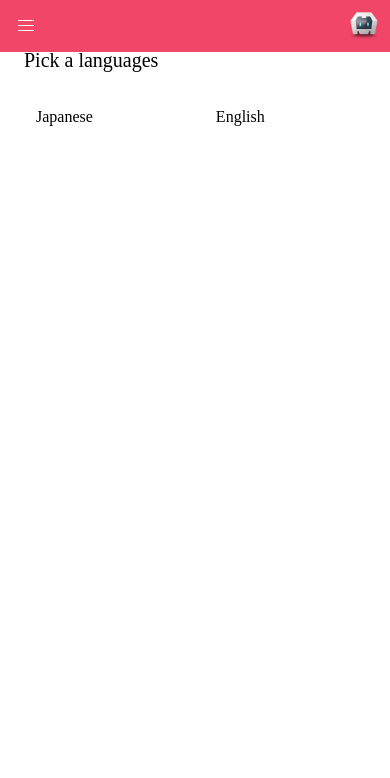
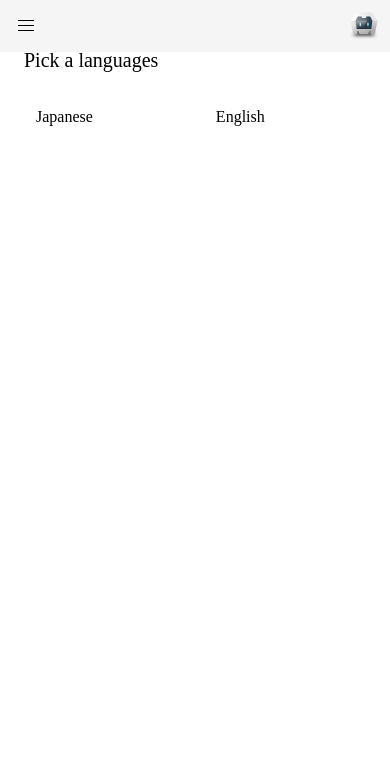
Before and after one commit to teast/njWordPractice, a website built with webpack: page www/index.html in a window 390 px wide. Shown: the top 778 px of the page. Built offline with nearby package versions, Linux system fonts and the light colour scheme.

Commit message:
more work on styling

```diff
--- a/src/customstyle.scss
+++ b/src/customstyle.scss
@@ -9,59 +9,85 @@
 }
 
 :root {
-    --normal-bg: hsl(255, 100%, 100%);
-    --normal-fg: hsl(0, 0%, 0%);
-    --normal-link-bg: #485fc7;
-    --normal-link-fg: var(--normal-bg);
-    --normal-title: var(--normal-fg);
-    --normal-subtitle: var(--normal-fg);
-    --table-fg: hsl(0, 0, 0);
-    --table-bg: hsl(255, 100%, 100%);
-    --table-border: hsl(75, 75%, 75%);
-    --table-row-even-bg: #fafafa;
-    --table-row-even-hover-bg: #f5f5f5;
-    --table-hover-bg: #fafafa;
-    --hover-link-bg: #3a51bb;
-    --hover-link-fg: #fff;
-    --danger-bg: #f14668;
-    --danger-fg: var(--normal-bg);
-    --danger-hover-bg: #ef2e55;
-    --input-shadow-color: rgba(10, 10, 10, 0.05);
-    --input-normal-bg: white;
-    --input-normal-fg: #363636;
-    --input-normal-border-color: #dbdbdb;
-    --input-focus-border-color: #485fc7;
-    --input-normal-placeholder-color: rgba(54, 54, 54, 0.3);
+    --background-150: #fafafa;
+    --background-125: #f5f5f5;
+    --background-100: hsl(255, 100%, 100%);
+    --foreground-100: hsl(0, 0%, 0%);
+    --foreground-50: #363636;
+    --foreground-25: rgba(10, 10, 10, 0.05);
+    --action-100: #485fc7;
+    --action-75: #3a51bb;
+    --border-100: hsl(75, 75%, 75%);
+    --border-25: #dbdbdb;
+    --danger-100: #f14668;
+    --danger-75: #ef2e55;
+    --wrong-100: #fdd;
+    --correct-100: #dfd;
+
 }
 
 html.dark {
-    --normal-bg: hsl(255, 100%, 100%);
-    --normal-fg: hsl(0, 0%, 0%);
-    --normal-link-bg: #485fc7;
-    --normal-link-fg: var(--normal-bg);
-    --normal-title: var(--normal-fg);
-    --normal-subtitle: var(--normal-fg);
-    --table-fg: hsl(0, 0, 0);
-    --table-bg: hsl(255, 100%, 100%);
-    --table-border: hsl(75, 75%, 75%);
-    --table-row-even-bg: #fafafa;
-    --table-row-even-hover-bg: #f5f5f5;
-    --table-hover-bg: #fafafa;
-    --hover-link-bg: #3a51bb;
-    --hover-link-fg: #fff;
-    --danger-bg: #f14668;
-    --danger-fg: var(--normal-bg);
-    --danger-hover-bg: #ef2e55;
-    --input-shadow-color: rgba(10, 10, 10, 0.05);
-    --input-normal-bg: white;
-    --input-normal-fg: #363636;
-    --input-normal-border-color: #dbdbdb;
-    --input-focus-border-color: #485fc7;
-    --input-normal-placeholder-color: rgba(54, 54, 54, 0.3);
+    --background-150: #665889;
+    --background-125: #5d507c;
+    --background-100: #554971;
+    --foreground-100: #dcab6b;
+    --foreground-50: #d8a15a;
+    --foreground-25: #d49849;
+    --action-100: #b1a8c7;
+    --action-75: #a69bbf;
+    --border-100: #5d507c;
+    --border-25: #38304b;
+    --danger-100: #881d32;
+    --danger-75: #6b192c;
+    --correct-100: #2d632d;
 }
 
-@media (prefers-color-scheme: light) {
+@media (prefers-color-scheme: dark) {
+    html:not(.light) {
+        --background-150: #665889;
+        --background-125: #5d507c;
+        --background-100: #554971;
+        --foreground-100: #dcab6b;
+        --foreground-50: #d8a15a;
+        --foreground-25: #d49849;
+        --action-100: #b1a8c7;
+        --action-75: #a69bbf;
+        --border-100: #5d507c;
+        --border-25: #38304b;
+        --danger-100: #881d32;
+        --danger-75: #6b192c;
+        --wrong-100: #881d32;
+        --correct-100: #2d632d;
+    }
+}
 
+:root {
+    --normal-bg: var(--background-100);
+    --light-bg: var(--background-125);
+    --normal-fg: var(--foreground-100);
+    --normal-link-bg: var(--action-100);
+    --normal-link-fg: var(--normal-bg);
+    --normal-title: var(--foreground-100);
+    --normal-subtitle: var(--foreground-100);
+    --table-fg: var(--foreground-100);
+    --table-bg: var(--background-100);
+    --table-border: var(--border-100);
+    --table-row-even-bg: var(--background-125);
+    --table-row-even-hover-bg: var(--background-150);
+    --table-hover-bg: var(--background-125);
+    --hover-link-bg: var(--action-75);
+    --hover-link-fg: var(--background-100);
+    --danger-bg: var(--danger-100);
+    --danger-fg: var(--foreground-100);
+    --danger-hover-bg: var(--danger-75);
+    --input-shadow-color: var(--foreground-25);
+    --input-normal-bg: var(--background-100);
+    --input-normal-fg: var(--foreground-50);
+    --input-normal-border-color: var(--border-25);
+    --input-focus-border-color: var(--action-100);
+    --input-normal-placeholder-color: var(--foreground-25);
+    --wrong-color: var(--wrong-100);
+    --correct-color: var(--correct-100);
 }
 
 *, *::before, *::after {
@@ -152,6 +178,9 @@ a {
     }
 
     &.is-link {
+        background-color: var(--normal-link-bg);
+        color: var(--normal-link-fg);
+
         .navbar-brand {
             a {
                 &.navbar-item {
@@ -173,6 +202,10 @@ a {
         position: fixed;
         right: 0;
         z-index: 30;
+    }
+
+    &.is-light-bg {
+        background-color: var(--light-bg);
     }
 
     &.is-danger {
--- a/src/mystyle.scss
+++ b/src/mystyle.scss
@@ -14,11 +14,11 @@
 }
 
 .summary-correct {
-    background-color: #dfd;
+    background-color: var(--correct-color);
 }
 
 .summary-wrong {
-    background-color: #fdd;
+    background-color: var(--wrong-color);
 }
 
 .level.summary-correct,
@@ -32,6 +32,6 @@
 }
 
 .success-guess {
-    border: 1px solid #050;
+    border: 1px solid var(--correct-color);
     border-radius: 0.25rem;
 }
--- a/www/index.html
+++ b/www/index.html
@@ -33,98 +33,11 @@
         <meta name="msapplication-tap-highlight" content="no">
         <meta name="viewport" content="initial-scale=1, width=device-width, viewport-fit=cover">
         <meta name="color-scheme" content="light dark">
-        <!--<link rel="stylesheet" href="css/index.css">-->
         <link rel="stylesheet" href="css/mystyles.css">
         <title>njWordPractice</title>
     </head>
     <body>
-      <!--
-        <h1 class="title">
-            Word practice
-          </h1>
-
-          <div id="game-choose-language">
-            <p class="subtitle">Pick a languages</p>
-            <table class="table is-striped is-hoverable is-fullwidth">
-              <tbody id="game-choose-language-tbody">
-                <tr>
-                  <td>Japanese</td>
-                  <td>English</td>
-                </tr>
-                <tr>
-                  <td>Japanese</td>
-                  <td>English</td>
-                </tr>
-              </tbody>
-            </table>
-          </div>
-          <div id="game-choose-words">
-            <p class="subtitle">Choose words</p>
-            <table class="table is-striped is-hoverable is-fullwidth">
-              <tbody id="game-choose-words-tbody">
-                <tr>
-                  <td colspan="2"><input type="checkbox"> Unit 1</td>
-                </tr>
-                <tr>
-                  <td style="width: 5px"></td>
-                  <td><input type="checkbox"> 食べ（たべ</td>
-                </tr>
-              </tbody>
-            </table>
-            <div class="buttons">
-              <a id="game-choose-words-btn-back" class="button is-link">Go back to choose language</a>
-              <a id="game-choose-words-btn-start" class="button is-link">Start</a>
-            </div>
-          </div>
-          <div id="game-board">
-            <div class="level">
-              <div class="level-item has-text-centered">
-                <div class="word-card">
-                  <p id="source-hint1" class="heading">いけ</p>
-                  <p id="source-lang" class="title">行け this is a realy long word that never ends</p>
-                </div>
-              </div>
-            </div>
-            <div class="level">
-              <div class="level-item has-text-centered">
-                <div class="field">
-                  <div class="control">
-                    <input id="guess-input" class="input" type="text" placeholder="Input">
-                  </div>
-                </div>
-
-              </div>
-            </div>
-        </div>
-
-        <div id="game-summary" style="display: none;">
-          <div class="level">
-            <div class="level-item has-text-centered">
-              <div class="word-card summary-correct">
-                <p class="heading">Correct</p>
-                <p id="game-summary-success" class="title">42</p>
-              </div>
-            </div>
-            <div class="level-item has-text-centered">
-              <div class="word-card summary-wrong">
-                <p class="heading">Wrong</p>
-                <p id="game-summary-wrong" class="title">2</p>
-              </div>
-            </div>
-          </div>
-          <div id="game-summary-word-list">
-          </div>
-          <div class="level-item has-text-centered">
-            <div class="buttons">
-              <a id="game-summary-btn-retry" class="button is-link">Retry</a>
-              <a id="game-summary-btn-start" class="button is-link">Back to start</a>
-            </div>
-          </div>
-
-        </div>
-      -->
-
-      <nav class="navbar is-danger is-fixed-top" role="navigation">
+      <nav class="navbar is-light-bg is-fixed-top" role="navigation">
         <div class="navbar-brand">
           <div class="navbar-burger burger" data-target="navMenu">
             <span></span>
```
